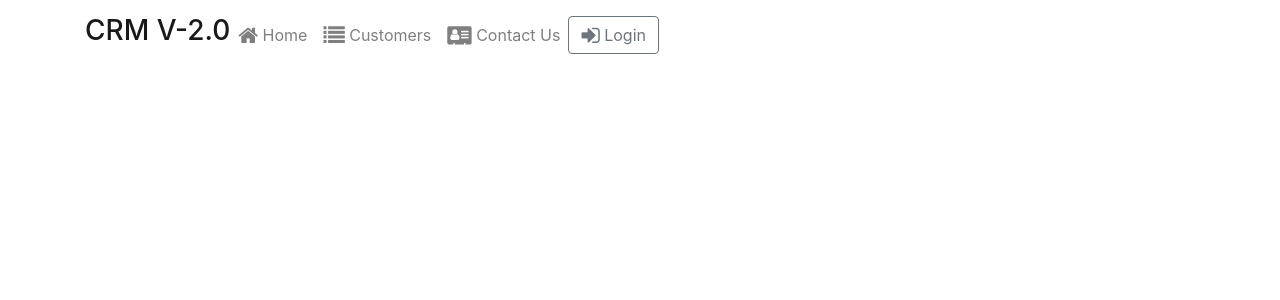
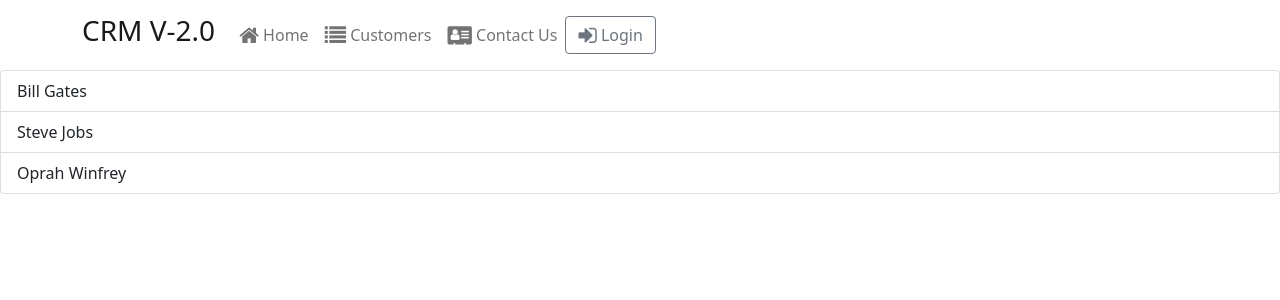
Before and after one commit to rscole87/crm_project, a React (Create React App) app: page / in a window 1280 px wide. Shown: the top 300 px of the page. Built offline with nearby package versions, Linux system fonts and the light colour scheme.

Commit message:
add list group to customer list

```diff
--- a/package.json
+++ b/package.json
@@ -6,7 +6,7 @@
     "@testing-library/jest-dom": "^5.11.4",
     "@testing-library/react": "^11.1.0",
     "@testing-library/user-event": "^12.1.10",
-    "bootstrap": "^4.5.2",
+    "bootstrap": "^5.0.2",
     "font-awesome": "^4.7.0",
     "react": "^17.0.2",
     "react-dom": "^17.0.2",
--- a/src/components/CustomersComponent.js
+++ b/src/components/CustomersComponent.js
@@ -1,23 +1,38 @@
-import React, { Component } from 'react';
-import Customer from '../shared/Customer';
-import CUSTOMERLIST from '../shared/customerList';
+import React, { Component } from "react";
+import { ListGroup, ListGroupItem } from 'reactstrap';
+import Customer from "../shared/Customer";
+import CUSTOMERLIST from "../shared/customerList";
 
 
+function CustomerLi(props){
+    return(
+        <ListGroupItem>
+            {props.name}
+        </ListGroupItem>
+    )
+}
 class CustomerSection extends Component {
-    constructor(props){
-        super(props);
-        this.state = {
-            customerList: CUSTOMERLIST
-        }
-    }
+  constructor(props) {
+    super(props);
+    this.state = {
+      customerList: CUSTOMERLIST,
+    };
+  }
 
-    render(){
-        return(
-            <>
+  render() {
+    const customers = this.state.customerList;
+    console.log(customers);
 
-            </>
-        )
-    }
+    return (
+      <>
+        <ListGroup>
+            {customers.map(customer => (
+                <CustomerLi name={customer.name} key={customer.id} />
+            ))}
+        </ListGroup>
+      </>
+    );
+  }
 }
 
-export default CustomerSection
+export default CustomerSection;
--- a/src/components/HeaderComponent.js
+++ b/src/components/HeaderComponent.js
@@ -48,7 +48,7 @@ class Header extends Component {
                 </NavItem>
               </Nav>
 
-              <NavbarText right>
+              <NavbarText>
                 <Button outline>
                   <i className="fa fa-sign-in fa-lg" /> Login
                 </Button>
--- a/src/components/MainComponent.js
+++ b/src/components/MainComponent.js
@@ -1,11 +1,13 @@
 import React from "react";
 import Header from "./HeaderComponent";
+import CustomerSection from "./CustomersComponent";
 import { Switch, Route, Redirect } from "react-router-dom";
 
 function Main() {
   return (
     <>
       <Header />
+      <CustomerSection />
     </>
   );
 }
--- a/src/shared/Customer.js
+++ b/src/shared/Customer.js
@@ -1,27 +1,28 @@
-class Customer{
-    constructor(name, company="", email="",phone=""){
+class Customer {
+  constructor(name="Name not provided", company = "", email = "", phone = "") {
     this.name = name;
     this.company = company;
     this.email = email;
     this.phone = phone;
+    this.id = `${this.name[0]}${this.company[0]}${this.phone[0]}`;
     this.outreach = {
       phone: [
         {
           date: "",
           time: "",
-                    context: ['New Customer', 'New Project', 'Status Update', 'Billing'],
-                    message: ""
-                }
+          context: ["New Customer", "New Project", "Status Update", "Billing"],
+          message: "",
+        },
       ],
       email: [
         {
           date: "",
           time: "",
-                    context: ['New Customer', 'New Project', 'Status Update', 'Billing'],
-                    message: ""
-                }
-            ]
-        }
+          context: ["New Customer", "New Project", "Status Update", "Billing"],
+          message: "",
+        },
+      ],
+    };
   }
 }
 
```
Also changed, not shown: 1 other file (tests, documents, lock files or other folders). Lines whose indentation alone changed are shown as unchanged.
